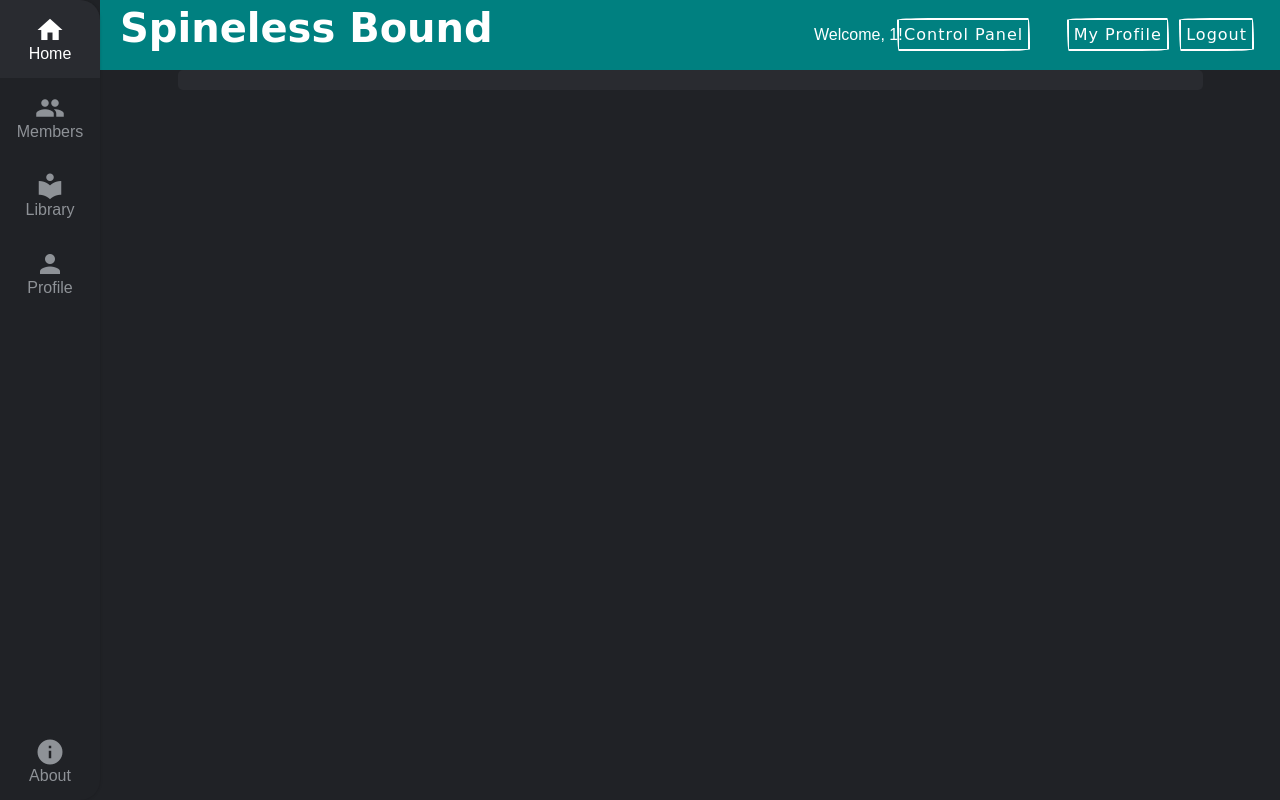
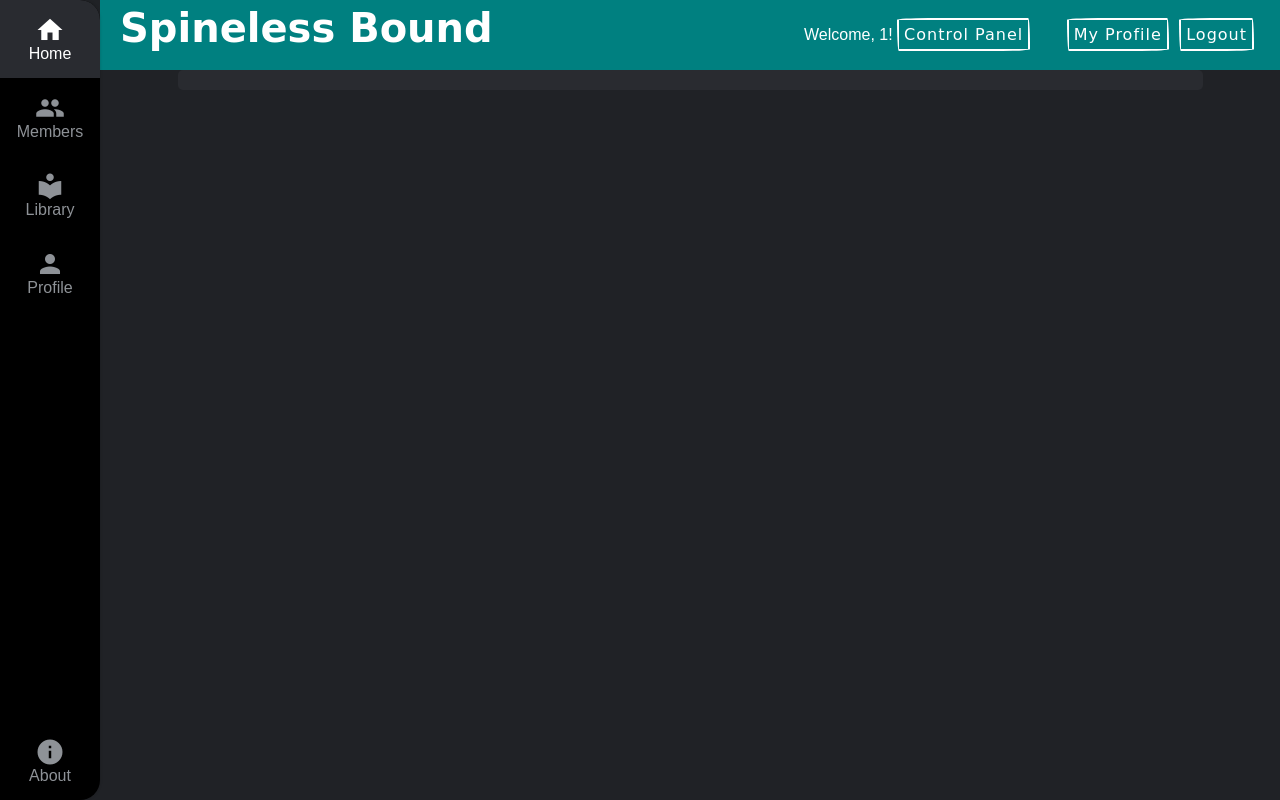
Before and after one commit to BrandonLaDuke/Book-Club, a PHP site: page /sullivan/post.php?user=1 in a window 1280 px wide. Run offline with PHP 8.4, Linux system fonts and the light colour scheme; the visitor is signed in with stand-in values (Sample User, id 1); data that the repository does not hold is empty; a stand-in replaces the project's code that opens the database connection; some web fonts are replaced.

Commit message:
Fixed welcome msg and changed nav bar color to black and also changed post box styles

```diff
--- a/css/master.css
+++ b/css/master.css
@@ -198,7 +198,9 @@ main {
  .logout-btn {
    margin-left: -10px;
  }
-
+ .welcome-msg {
+   margin-right: 10px;
+ }
   /*End Navigation */
   .header-login-btn {
     display: none;
@@ -607,7 +609,9 @@ main {
 }
 .postbox__text {
   grid-area: pb-text;
-  font-size: 15px
+  font-size: 12px;
+  padding: 15px;
+  border-radius: 22px;
 }
 .postbox__submit {
   grid-area: pb-button;
@@ -1492,7 +1496,7 @@ main {
       width: 100%;
       height: 55px;
       box-shadow: 0 0 3px rgba(0, 0, 0, 0.2);
-      background-color: #202226;
+      background-color: #000;
       display: flex;
       overflow-x: auto;
       border-radius: 20px 20px 0 0;
--- a/stream.php
+++ b/stream.php
@@ -7,7 +7,7 @@
       <span class="postbox__name"><?php echo $_SESSION['userUid']; ?> <?php echo $_SESSION['lastName']; ?></span>
 <?php } ?>
     <input type="hidden" name="userUid" value="<?php echo $_SESSION['userUid']; ?>">
-    <textarea class="postbox__text" name="posttext" rows="4" placeholder="What's on your mind?"></textarea>
+    <textarea class="postbox__text" name="posttext" rows="1" placeholder="What's on your mind?"></textarea>
     <!-- <button type="button" name="button">Add media</button>
     <div class="add-media-to-post">
       <div class="">
```
